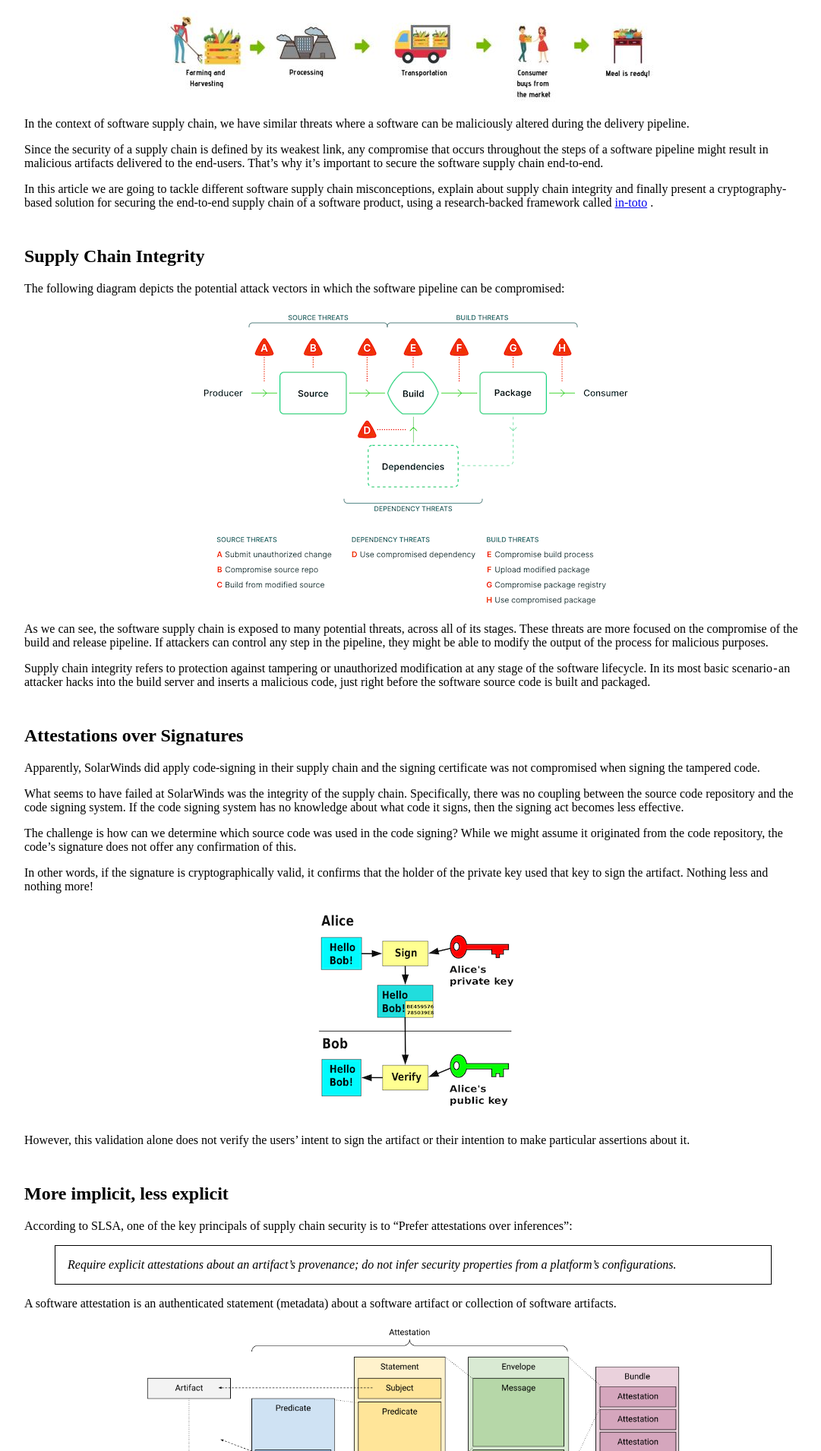
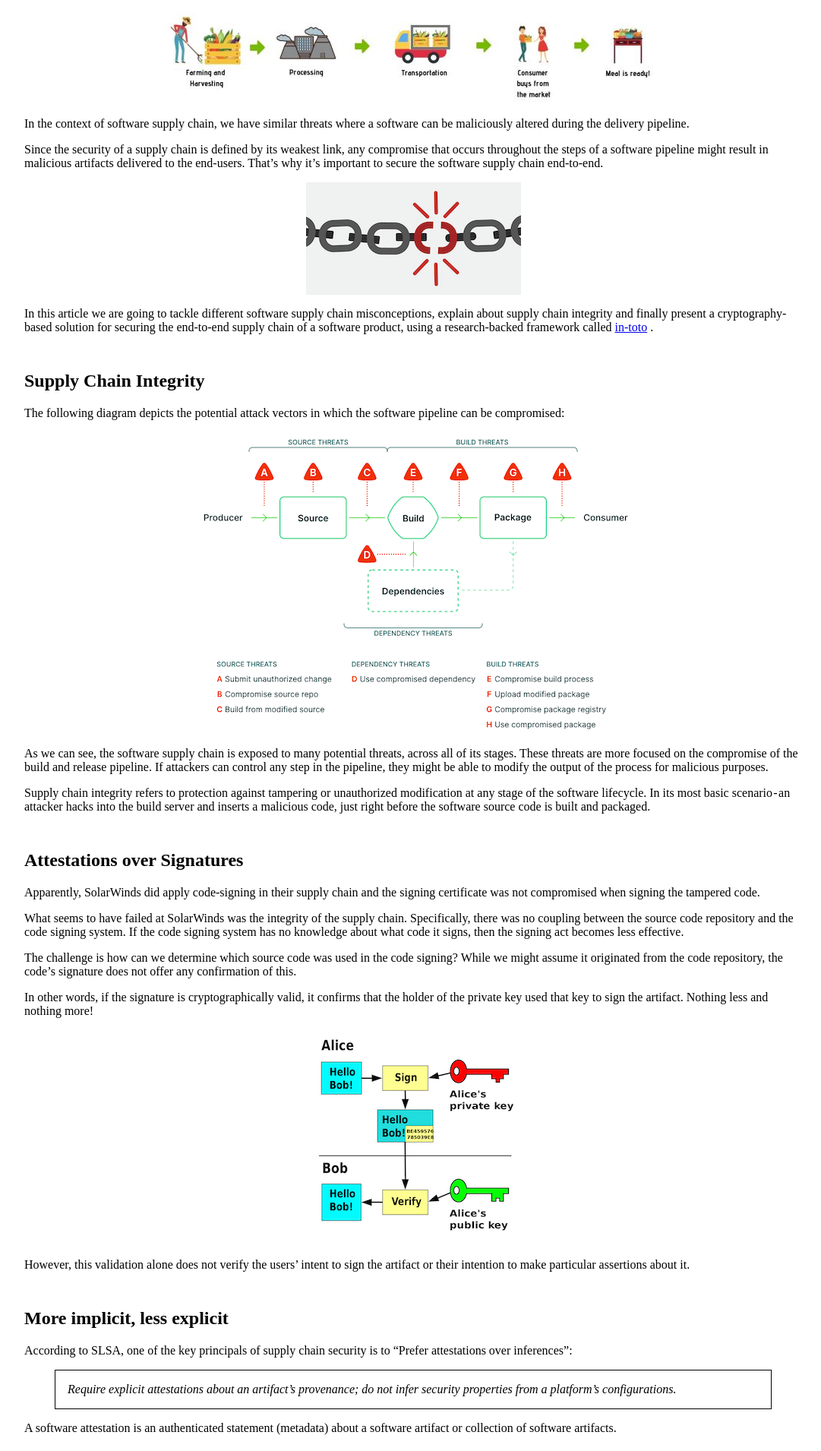
Before and after one commit to waseemh/waseemh.github.io, a Jekyll site: the page built from _posts/2024-07-27-zero-trust-software-supply-chain-farm-to-table-cryptographic-guarantees.md, in a window 1280 px wide. Shown: the part 713-2623 px from the top of the page at 76% size, without its empty margins (96-1177 px from the left). Built offline with Jekyll 4.4.1, drawn with Linux system fonts in a browser that asks for light colours.

Commit message:
Update 2024-07-27-zero-trust-software-supply-chain-farm-to-table-cryptographic-guarantees.md

```diff
--- a/_posts/2024-07-27-zero-trust-software-supply-chain-farm-to-table-cryptographic-guarantees.md
+++ b/_posts/2024-07-27-zero-trust-software-supply-chain-farm-to-table-cryptographic-guarantees.md
@@ -20,6 +20,8 @@ If we look at the food industry for example, a considerable effort is being put
 In the context of software supply chain, we have similar threats where a software can be maliciously altered during the delivery pipeline.
 
 Since the security of a supply chain is defined by its weakest link, any compromise that occurs throughout the steps of a software pipeline might result in malicious artifacts delivered to the end-users. That's why it's important to secure the software supply chain end-to-end.
+
+![weakest link](https://waseemh.github.io/images/1_UbI221nWLUHPnbnt0Duxag.png)
 
 In this article we are going to tackle different software supply chain misconceptions, explain about supply chain integrity and finally present a cryptography-based solution for securing the end-to-end supply chain of a software product, using a research-backed framework called [in-toto](https://in-toto.io/) .
 
```
